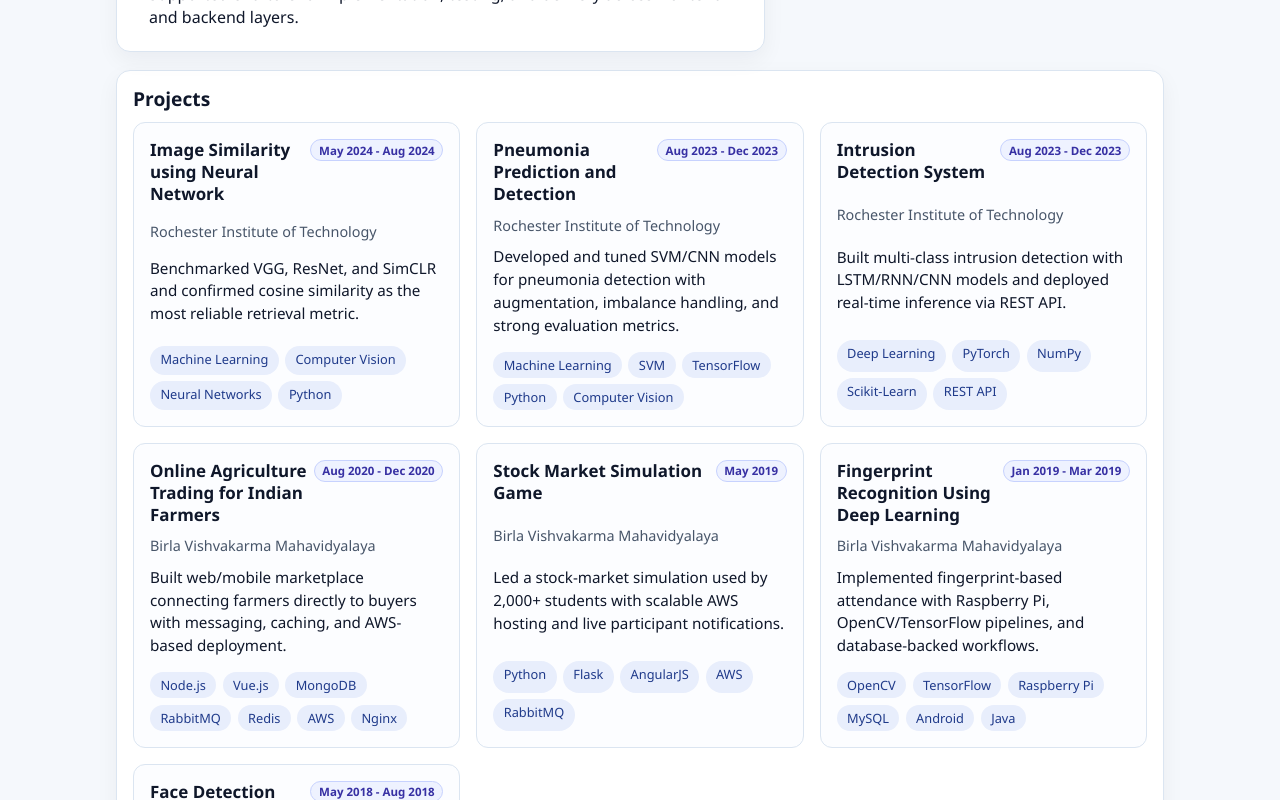
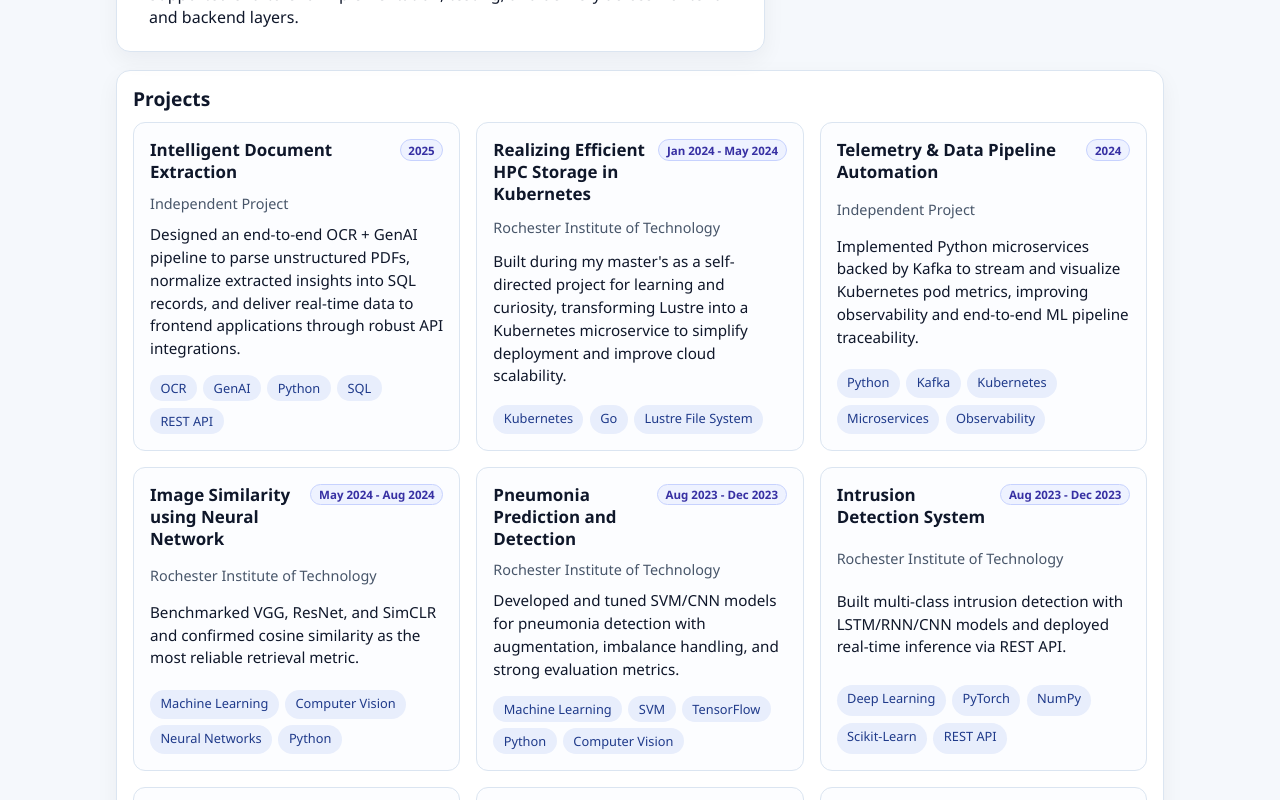
Before and after one commit to Parixit1999/parixit-sanghani, a React (Create React App) app: page / in a window 1280 px wide. Shown: the part 1800-2600 px from the top of the page. Built offline with nearby package versions, Linux system fonts and the light colour scheme.

Commit message:
Add CNAME for custom domain and enhance SEO metadata in index.html; update manifest and robots.txt for improved site visibility

```diff
--- a/public/index.html
+++ b/public/index.html
@@ -4,40 +4,64 @@
     <meta charset="utf-8" />
     <link rel="icon" href="%PUBLIC_URL%/parixit-favicon.png" />
     <meta name="viewport" content="width=device-width, initial-scale=1" />
-    <meta name="theme-color" content="#000000" />
+    <meta name="theme-color" content="#0f172a" />
     <meta
       name="description"
-      content="Web site created using create-react-app"
+      content="Parixit Sanghani is a software engineer focused on distributed systems and AI platforms. Explore experience, projects, skills, and contact details."
     />
+    <meta name="robots" content="index, follow, max-image-preview:large" />
+    <meta name="author" content="Parixit Sanghani" />
+    <meta property="og:type" content="website" />
+    <meta property="og:title" content="Parixit Sanghani | Software Engineer" />
+    <meta
+      property="og:description"
+      content="Portfolio of Parixit Sanghani: software engineering experience, projects, and technical skills."
+    />
+    <meta property="og:url" content="https://parixitsanghani.com/" />
+    <meta property="og:image" content="https://parixitsanghani.com/parixit-favicon.png" />
+    <meta name="twitter:card" content="summary_large_image" />
+    <meta name="twitter:title" content="Parixit Sanghani | Software Engineer" />
+    <meta
+      name="twitter:description"
+      content="Portfolio of Parixit Sanghani: software engineering experience, projects, and technical skills."
+    />
+    <meta name="twitter:image" content="https://parixitsanghani.com/parixit-favicon.png" />
+    <link rel="canonical" href="https://parixitsanghani.com/" />
     <link rel="apple-touch-icon" href="%PUBLIC_URL%/logo192.png" />
-    <!--
-      manifest.json provides metadata used when your web app is installed on a
-      user's mobile device or desktop. See https://developers.google.com/web/fundamentals/web-app-manifest/
-    -->
     <link rel="manifest" href="%PUBLIC_URL%/manifest.json" />
-    <!--
-      Notice the use of %PUBLIC_URL% in the tags above.
-      It will be replaced with the URL of the `public` folder during the build.
-      Only files inside the `public` folder can be referenced from the HTML.
-
-      Unlike "/favicon.ico" or "favicon.ico", "%PUBLIC_URL%/favicon.ico" will
-      work correctly both with client-side routing and a non-root public URL.
-      Learn how to configure a non-root public URL by running `npm run build`.
-    -->
-    <title>Parixit Sanghani</title>
+    <title>Parixit Sanghani | Software Engineer</title>
+    <script type="application/ld+json">
+      {
+        "@context": "https://schema.org",
+        "@type": "Person",
+        "name": "Parixit Sanghani",
+        "url": "https://parixitsanghani.com/",
+        "image": "https://parixitsanghani.com/parixit-favicon.png",
+        "jobTitle": "Software Engineer",
+        "worksFor": {
+          "@type": "Organization",
+          "name": "Nebula-NLU"
+        },
+        "sameAs": [
+          "https://www.linkedin.com/in/parixit-sanghani/",
+          "https://github.com/Parixit1999",
+          "https://x.com/ParixitSanghani"
+        ],
+        "alumniOf": [
+          {
+            "@type": "CollegeOrUniversity",
+            "name": "Rochester Institute of Technology"
+          },
+          {
+            "@type": "CollegeOrUniversity",
+            "name": "Birla Vishvakarma Mahavidyalya"
+          }
+        ]
+      }
+    </script>
   </head>
   <body>
     <noscript>You need to enable JavaScript to run this app.</noscript>
     <div id="root"></div>
-    <!--
-      This HTML file is a template.
-      If you open it directly in the browser, you will see an empty page.
-
-      You can add webfonts, meta tags, or analytics to this file.
-      The build step will place the bundled scripts into the <body> tag.
-
-      To begin the development, run `npm start` or `yarn start`.
-      To create a production bundle, use `npm run build` or `yarn build`.
-    -->
   </body>
 </html>
--- a/src/components/projects/Projects.tsx
+++ b/src/components/projects/Projects.tsx
@@ -10,6 +10,30 @@
 };
 
 const PROJECTS: Project[] = [
+    {
+        title: 'Intelligent Document Extraction',
+        timeline: '2025',
+        associatedWith: 'Independent Project',
+        impact:
+            'Designed an end-to-end OCR + GenAI pipeline to parse unstructured PDFs, normalize extracted insights into SQL records, and deliver real-time data to frontend applications through robust API integrations.',
+        skills: ['OCR', 'GenAI', 'Python', 'SQL', 'REST API'],
+    },
+    {
+        title: 'Realizing Efficient HPC Storage in Kubernetes',
+        timeline: 'Jan 2024 - May 2024',
+        associatedWith: 'Rochester Institute of Technology',
+        impact:
+            'Built during my master\'s as a self-directed project for learning and curiosity, transforming Lustre into a Kubernetes microservice to simplify deployment and improve cloud scalability.',
+        skills: ['Kubernetes', 'Go', 'Lustre File System'],
+    },
+    {
+        title: 'Telemetry & Data Pipeline Automation',
+        timeline: '2024',
+        associatedWith: 'Independent Project',
+        impact:
+            'Implemented Python microservices backed by Kafka to stream and visualize Kubernetes pod metrics, improving observability and end-to-end ML pipeline traceability.',
+        skills: ['Python', 'Kafka', 'Kubernetes', 'Microservices', 'Observability'],
+    },
     {
         title: 'Image Similarity using Neural Network',
         timeline: 'May 2024 - Aug 2024',
```
Also changed, not shown: public/manifest.json, public/robots.txt, 2 other files (tests, documents, lock files or other folders).
